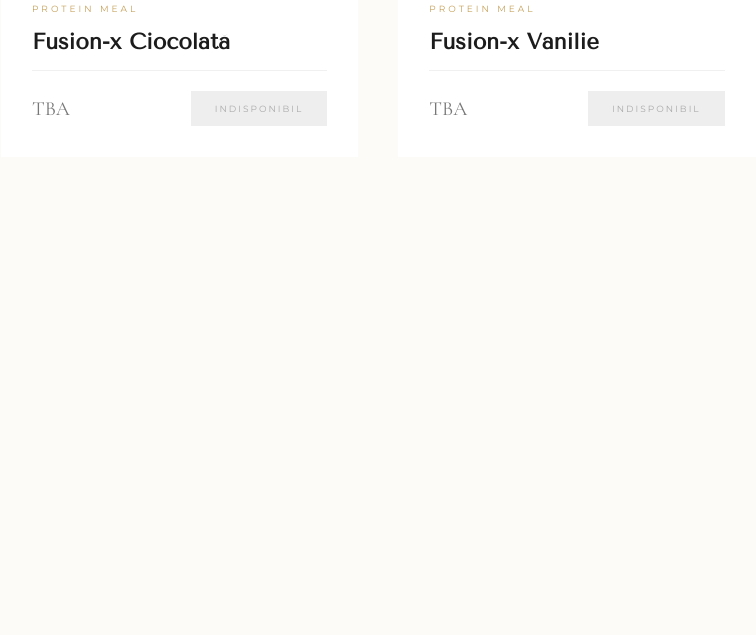
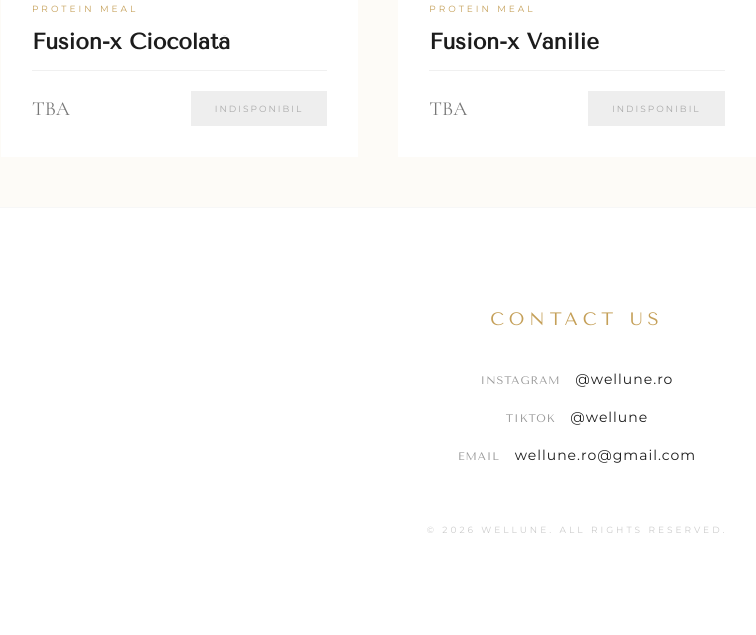
Before and after one commit to costeaseba08/wellune, a plain HTML site: page index.html in a window 1280 px wide. Shown: the part 2533-3168 px from the top of the page, without its empty margins (63-819 px from the left). Before the commit the page ends 2790 px from the top, so only its background shows below. Drawn offline with nearby package versions, Linux system fonts and the light colour scheme.

Commit message:
Update index.html 2

```diff
--- a/index.html
+++ b/index.html
@@ -51,7 +51,7 @@
         header p { font-size: 11px; letter-spacing: 5px; text-transform: uppercase; margin-top: 20px; color: #999; }
 
         /* Catalog Grid */
-        .shop-container { padding: 50px 5% 100px; display: grid; grid-template-columns: repeat(auto-fill, minmax(320px, 1fr)); gap: 40px; }
+        .shop-container { padding: 50px 5% 50px; display: grid; grid-template-columns: repeat(auto-fill, minmax(320px, 1fr)); gap: 40px; }
 
         .product-card {
             background: var(--white);
@@ -111,6 +111,19 @@
         .btn-details:hover { background: var(--sage); }
         .btn-disabled { background: #eee; color: #aaa; cursor: default; }
 
+        /* Contact Section */
+        footer {
+            padding: 100px 5%;
+            background: var(--white);
+            text-align: center;
+            border-top: 1px solid rgba(0,0,0,0.03);
+        }
+        .contact-title { font-family: 'Tenor Sans', sans-serif; letter-spacing: 5px; text-transform: uppercase; font-size: 18px; margin-bottom: 40px; color: var(--gold); }
+        .contact-links { display: flex; flex-direction: column; gap: 20px; align-items: center; }
+        .contact-item { text-decoration: none; color: var(--text); font-size: 14px; letter-spacing: 1px; transition: color 0.3s; }
+        .contact-item:hover { color: var(--sage); }
+        .contact-item b { font-family: 'Tenor Sans'; font-weight: 400; text-transform: uppercase; margin-right: 10px; color: #999; font-size: 11px; }
+
         /* Modal Detalii */
         .modal {
             position: fixed;
@@ -151,6 +164,16 @@
 </header>
 
 <div class="shop-container" id="shop"></div>
+
+<footer>
+    <div class="contact-title">Contact Us</div>
+    <div class="contact-links">
+        <a href="https://instagram.com/wellune.ro" class="contact-item" target="_blank"><b>Instagram</b> @wellune.ro</a>
+        <a href="https://tiktok.com/@wellune" class="contact-item" target="_blank"><b>TikTok</b> @wellune</a>
+        <a href="mailto:wellune.ro@gmail.com" class="contact-item"><b>Email</b> wellune.ro@gmail.com</a>
+    </div>
+    <p style="margin-top: 60px; font-size: 9px; letter-spacing: 3px; color: #ccc; text-transform: uppercase;">&copy; 2026 Wellune. All rights reserved.</p>
+</footer>
 
 <div class="modal" id="product-modal">
     <span class="modal-close" onclick="closeModal()">ÎNCHIDE</span>
```
